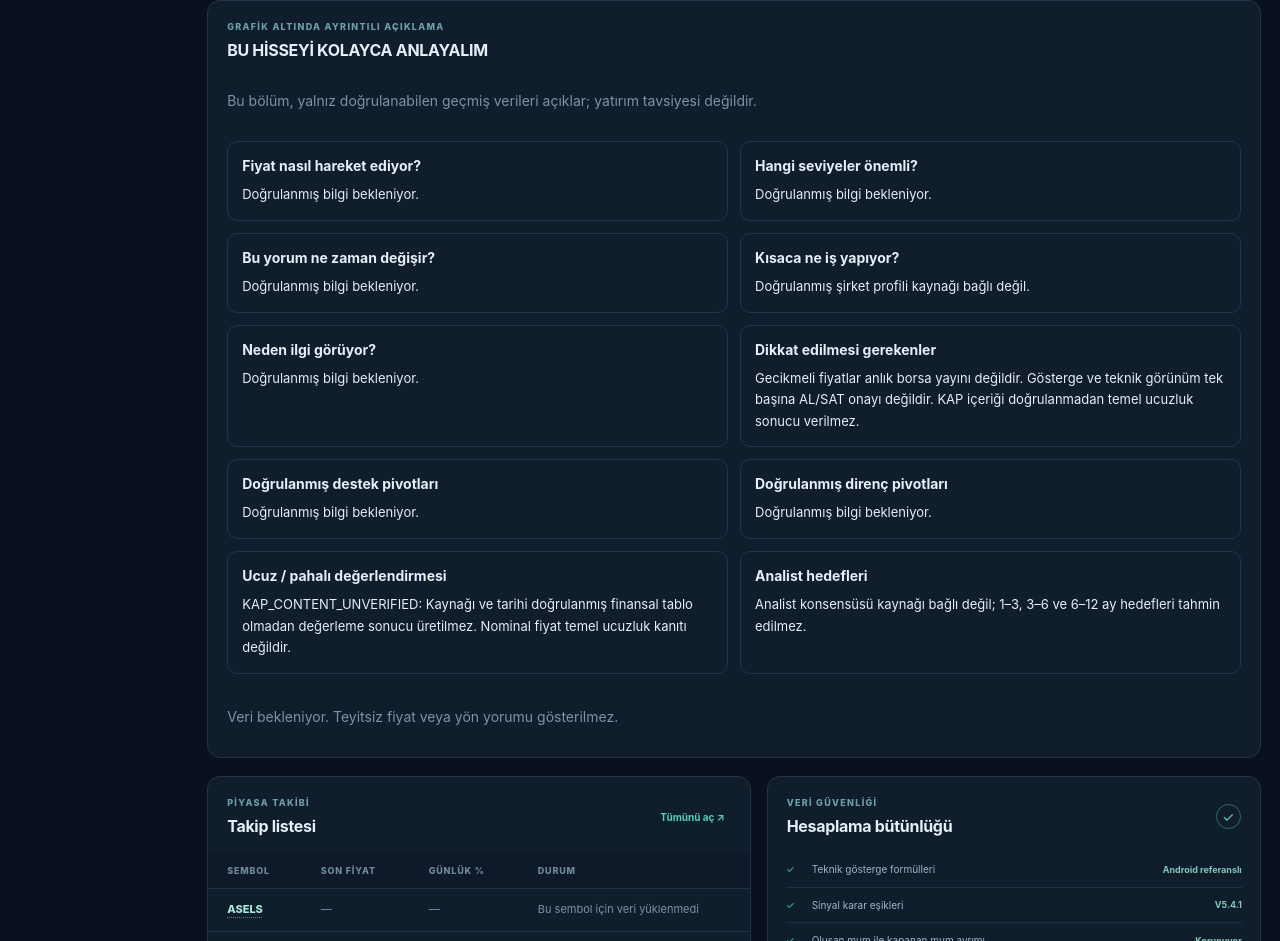
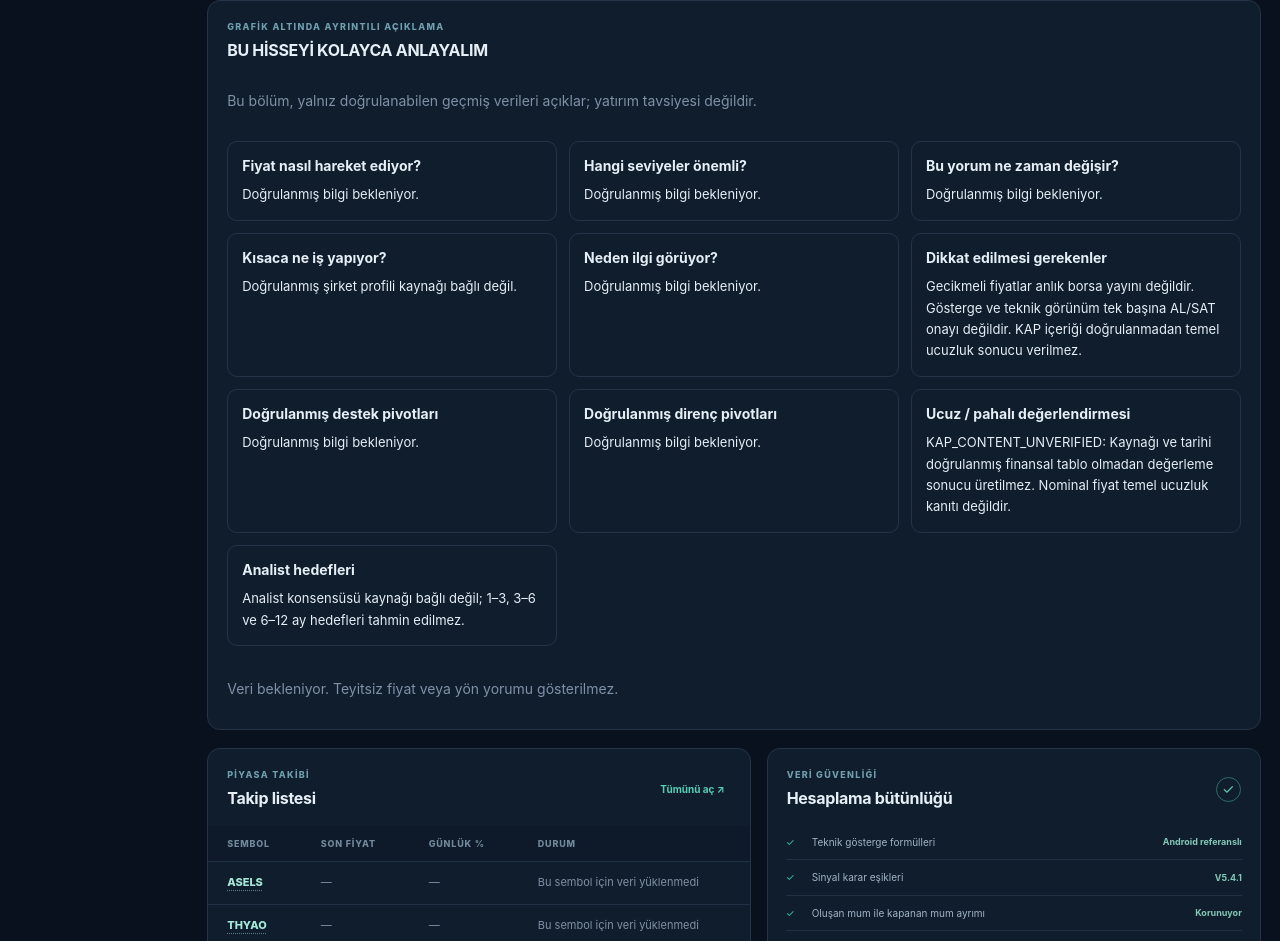
Before and after one commit to peyamisafa6868-coder/build670-web, a plain HTML site: page index.html in a window 1280 px wide. Shown: the part 2139-3080 px from the top of the page. Drawn offline with Linux system fonts and the light colour scheme; no server answers.

Commit message:
style(readable): three-column desktop, two-column tablet, single-column mobile evidence grid

```diff
--- a/index.html
+++ b/index.html
@@ -459,7 +459,7 @@ pre,code,.scanner-row,.lab-output,.diag-content{overflow-wrap:anywhere}
 }
 
 
-+.chart-toolbar{flex-wrap:wrap;gap:12px}.timeframes{display:flex;flex-wrap:wrap;gap:4px;min-width:0;max-width:100%}.timeframes button{min-width:44px;min-height:44px}.stock-explanation{margin:18px 0;min-width:0}.stock-explanation-intro{padding:0 19px 16px;color:var(--muted);overflow-wrap:anywhere}.stock-explanation-grid{display:grid;grid-template-columns:repeat(2,minmax(0,1fr));gap:12px;padding:0 19px 19px}.stock-explanation-grid section{min-width:0;padding:14px;border:1px solid var(--border);border-radius:10px}.stock-explanation-grid h3{font-size:14px;margin:0 0 8px}.stock-explanation-grid p{font-size:13px;line-height:1.65;margin:0;overflow-wrap:anywhere}@media(max-width:600px){.stock-explanation-grid{grid-template-columns:minmax(0,1fr)}.stock-explanation .card-heading h2{font-size:16px}.chart-toolbar{padding:12px}.timeframes{width:100%}}
++.chart-toolbar{flex-wrap:wrap;gap:12px}.timeframes{display:flex;flex-wrap:wrap;gap:4px;min-width:0;max-width:100%}.timeframes button{min-width:44px;min-height:44px}.stock-explanation{margin:18px 0;min-width:0}.stock-explanation-intro{padding:0 19px 16px;color:var(--muted);overflow-wrap:anywhere}.stock-explanation-grid{display:grid;grid-template-columns:repeat(3,minmax(0,1fr));gap:12px;padding:0 19px 19px}@media(max-width:1100px){.stock-explanation-grid{grid-template-columns:repeat(2,minmax(0,1fr))}}.stock-explanation-grid section{min-width:0;padding:14px;border:1px solid var(--border);border-radius:10px}.stock-explanation-grid h3{font-size:14px;margin:0 0 8px}.stock-explanation-grid p{font-size:13px;line-height:1.65;margin:0;overflow-wrap:anywhere}@media(max-width:600px){.stock-explanation-grid{grid-template-columns:minmax(0,1fr)}.stock-explanation .card-heading h2{font-size:16px}.chart-toolbar{padding:12px}.timeframes{width:100%}}
 @media(min-width:360px) and (max-width:600px){.indicator-grid{grid-template-columns:repeat(2,minmax(0,1fr))}}
 </style>
 </head>
```
